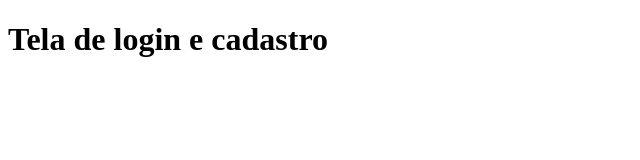
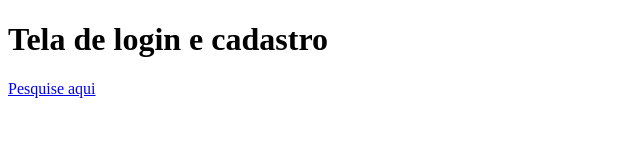
Before and after one commit to AlefMenezes16/tela-de-login, a plain HTML site: page hindex.html in a window 1280 px wide. Shown: the whole page, without its empty margins (0-640 px from the left). Drawn offline with Linux system fonts and the light colour scheme.

Commit message:
Inserindo um link

```diff
--- a/hindex.html
+++ b/hindex.html
@@ -8,5 +8,10 @@
 </head>
 <body>
     <h1>Tela de login e cadastro</h1>
+    <main>
+        <div>
+            <a href="http://www.google">Pesquise aqui</a>
+        </div>
+    </main>
 </body>
 </html>
```
